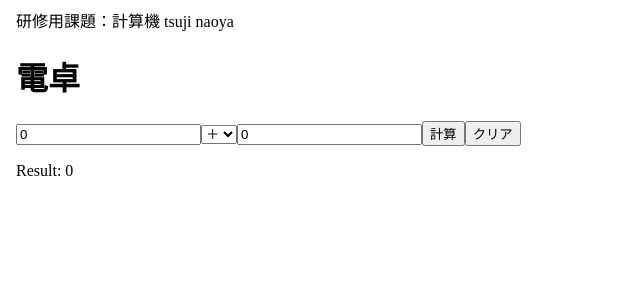
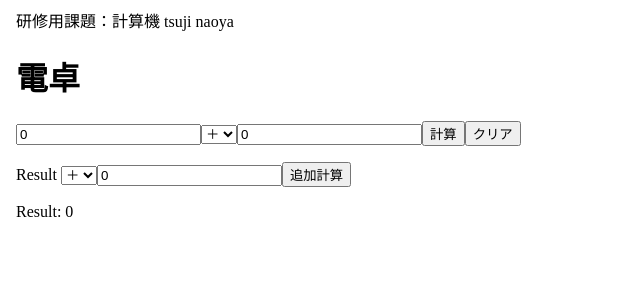
Before and after one commit to Junno-N/calculator10058, an Angular app: page / in a window 1280 px wide. Both pictures are taken after a click on the button "計算". Shown: the top 300 px of the page, without its empty margins (0-640 px from the left). Built offline with nearby package versions, Linux system fonts and the light colour scheme.

Commit message:
kadai1-2

```diff
--- a/src/app/app.component.html
+++ b/src/app/app.component.html
@@ -16,6 +16,30 @@
     <input type="number" [(ngModel)]="num2" placeholder="Second Number">
     <button (click)="calculate()">計算</button>
     <button (click)="clearResult()">クリア</button>
+
+    <p></p>
+    <!-- 計算が実行された後に「Result」という単語を表示 -->
+    <div *ngIf="isCalculated && !isDivisionByZero" style="display: inline;">Result </div>
+
+
+    <select [(ngModel)]="operation2" *ngIf="additionalCalculation && !isDivisionByZero">
+        <option value="add">＋</option>
+        <option value="subtract">ー</option>
+        <option value="multiply">×</option>
+        <option value="divide">÷</option>
+    </select>
+    <input type="number" [(ngModel)]="num3" *ngIf="additionalCalculation && !isDivisionByZero" placeholder="Third Number">
+
+    <!-- 追加計算ボタン、0で割る操作が行われていない場合のみ表示 -->
+    <button *ngIf="additionalCalculation && !isDivisionByZero" (click)="performAdditionalCalculation()" style="display: inline;">追加計算</button>
+
+
+    <!-- 中間結果→計算元表示 -->
+    <p *ngIf="calculationBase !== null">
+        計算元: {{ calculationBase }}
+    </p>
+
+
     <p>Result: {{ result }}</p>
     <!-- Angularプロジェクトでは通常、スクリプトはangular.jsonで管理されるため、この行は不要 -->
     <!-- <script src="src/app/calculator.js"></script> -->
--- a/src/app/app.component.ts
+++ b/src/app/app.component.ts
@@ -10,8 +10,17 @@ export class AppComponent {
 
   num1: number = 0;
   num2: number = 0;
-  result: number = 0;
+  result: number | null = 0;
   operation: string = 'add'; // 四則演算を選択するためのプロパティ
+  intermediateResult: number | null = null; // 中間結果を保持
+  additionalCalculation: boolean = false; // 追加計算のボタン表示制御
+  // 新しいプロパティを追加
+  num3: number = 0;
+  operation2: string = 'add'; // 追加計算での演算子
+  calculationBase: number | null = null; // 計算元
+  isCalculated: boolean = false;
+  isDivisionByZero: boolean = false; // 0で割る操作を行ったかどうかのフラグ
+
 
   // 加算メソッド
   add() {
@@ -36,9 +45,12 @@ export class AppComponent {
     console.log("divide start");
     if (this.num2 !== 0) {
       this.result = parseFloat(( this.num1 / this.num2).toFixed(8));
+      this.isDivisionByZero = false; // 0で割る操作ではないため、フラグをfalseに
     } else {
       alert("0で割ることはできません。");
       this.result = 0;
+      this.calculationBase = null; // 計算元も非表示にする
+      this.isDivisionByZero = true; // 0で割る操作を行ったため、フラグをtrueに
     }
     console.log("divide end");
   }
@@ -48,6 +60,9 @@ export class AppComponent {
   // 四則演算を行うメソッド（拡張）
   calculate() {
     console.log(this.operation); // 現在選択されている演算の確認
+    // 0で割る操作が以前に行われたかどうかに関わらず、ここでフラグをリセット
+    this.isDivisionByZero = false;
+    if (!this.isDivisionByZero) { // 0で割る操作が行われていない場合のみ実行
       switch (this.operation) {
         case "add":
           this.add(); // 加算
@@ -64,11 +79,81 @@ export class AppComponent {
         default:
           this.result = 0;
       }
+      // 中間結果の表示を無効化（コメントアウトまたは削除）
+      // this.intermediateResult = this.result;
+
+      // 計算後の処理
+      this.calculationBase = null; // 通常計算の場合、計算元をクリアする
+      this.additionalCalculation = true;  // 計算後、追加計算ボタンを表示
+      this.isCalculated = true; // 計算が実行されたのでtrueに設定
     }
+  }
+
+  // 追加計算を行う
+  performAdditionalCalculation() {
+    if (!this.isDivisionByZero) { // 0で割る操作が行われていない場合のみ実行
+      // 計算元を保存
+      this.calculationBase = this.result;
+      this.additionalCalculation = true; // 追加計算後もボタンを表示
+      this.isDivisionByZero = false;
+
+
+      if (this.calculationBase !== null) {
+      // num3 と calculationBase を使った計算処理を追加
+        switch (this.operation2) {
+          case 'add':
+            this.result = parseFloat (( this.calculationBase + this.num3).toFixed(8));
+            break;
+          case 'subtract':
+            this.result = parseFloat (( this.calculationBase - this.num3).toFixed(8));
+            break;
+            break;
+          case 'multiply':
+            this.result = parseFloat (( this.calculationBase * this.num3).toFixed(8));
+            break;
+            break;
+          case 'divide':
+            if (this.num3 !== 0) {
+              this.result = parseFloat (( this.calculationBase / this.num3).toFixed(8));
+              break;
+            } else {
+              alert("0で割ることはできません。計算がリセットされます。");
+              this.result = null; // 除算エラーの場合は結果をnullに設定する
+              this.calculationBase = null; // 計算元も非表示にする
+              this.additionalCalculation = false; // 追加計算ボタンも非表示にする
+              this.isDivisionByZero = true;
+            }
+            break;
+          default:
+            this.result = 0;
+        }
+      } else {
+        // calculationBaseがnullの場合の処理、例えばエラーメッセージの表示
+        alert("計算基準値が設定されていません。");
+      }
+        // 中間結果を更新をコメントアウト
+        // this.intermediateResult = this.result;
+        // 計算後、First Number と Second Number をリセット（Third Number はリセットしない）
+      this.num1 = 0;
+      this.num2 = 0;
+
+      // 追加計算の後に、追加の入力を促すため、additionalCalculation を true に保つか、
+      // 追加計算が完了したことを示すために false に設定するかを検討します。
+      this.additionalCalculation = true;
+    }
+  }
+
   clearResult() {
     this.num1 = 0;
     this.num2 = 0;
     this.result = 0;
     this.operation = 'add'; // デフォルトの演算にリセット
+    this.intermediateResult = null; // 中間結果もクリア
+    this.additionalCalculation = false; // 追加計算ボタンを非表示
+    // クリア処理を修正
+    this.num3 = 0; // 追加で Third Number もクリアする場合
+    this.calculationBase = null; // 計算元をクリア
+    this.isCalculated = false; // 「Result」という単語の表示を非表示にする
+    this.isDivisionByZero = false; // クリア時にフラグもリセット
   }
 }
```
Lines whose indentation alone changed are shown as unchanged.
